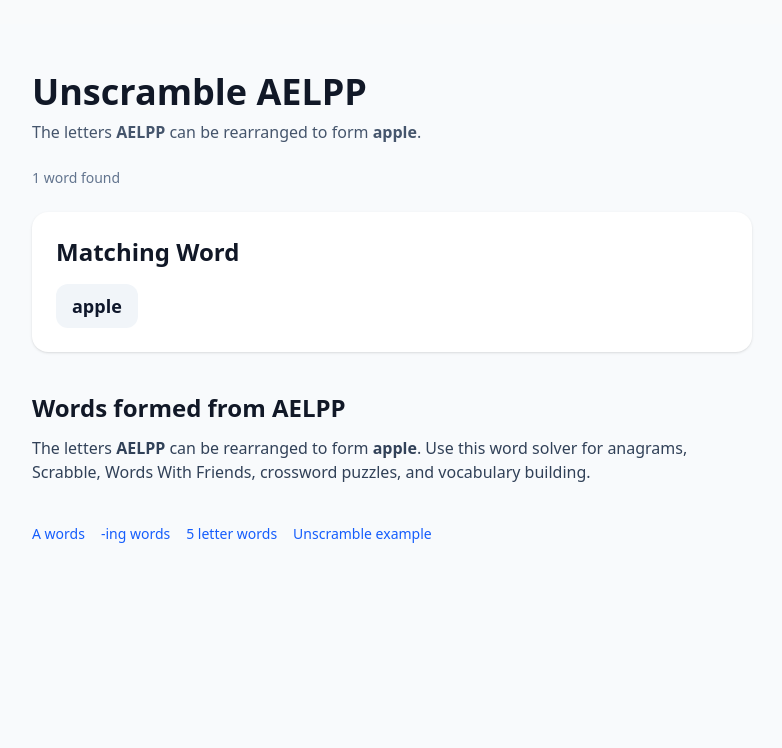
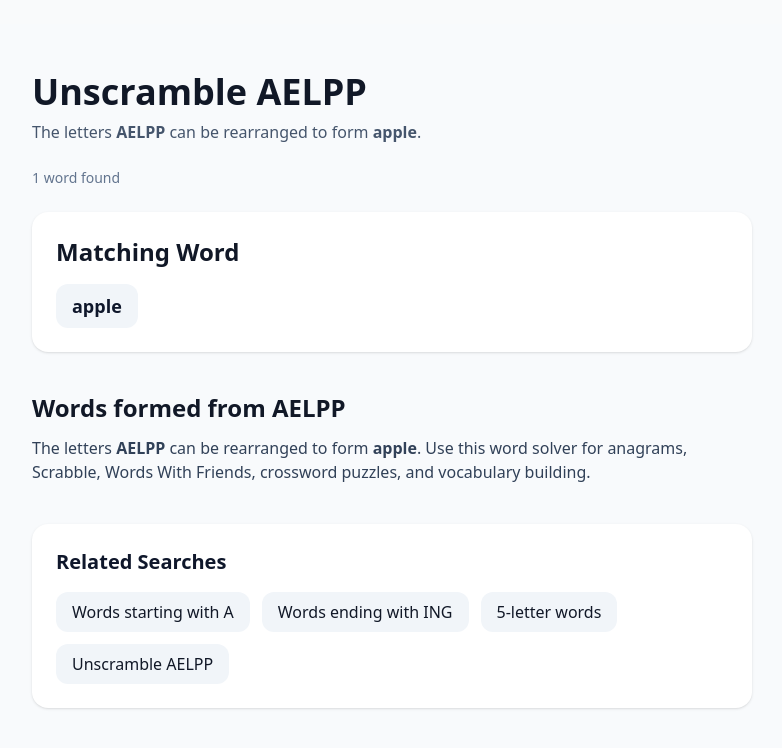
Before and after one commit to vmanglore/unscramble-word-app, a Next.js app: page /unscramble/aelpp in a window 1280 px wide. Shown: the top 748 px of the page, without its empty margins (248-1030 px from the left). Built offline with nearby package versions, Linux system fonts and the light colour scheme.

Commit message:
Make related links contextual

```diff
--- a/components/RelatedLinks.tsx
+++ b/components/RelatedLinks.tsx
@@ -1,46 +1,75 @@
 type Props = {
   pattern?: string;
+  word?: string;
+  letters?: string;
 };
 
-export default function RelatedLinks({ pattern }: Props) {
+type LinkItem = {
+  href: string;
+  label: string;
+};
+
+function uniqueLinks(links: LinkItem[]) {
+  const seen = new Set<string>();
+
+  return links.filter((link) => {
+    if (seen.has(link.href)) return false;
+    seen.add(link.href);
+    return true;
+  });
+}
+
+export default function RelatedLinks({ pattern, word, letters }: Props) {
+  const cleanWord = word?.toLowerCase().replace(/[^a-z]/g, "");
+  const cleanLetters = letters?.toLowerCase().replace(/[^a-z]/g, "");
+
+  const firstLetter = cleanWord?.[0] ?? cleanLetters?.[0] ?? "a";
+  const ending = cleanWord && cleanWord.length >= 3 ? cleanWord.slice(-3) : "ing";
+  const length = cleanWord?.length ?? cleanLetters?.length ?? 5;
+  const example = cleanLetters || "aelpp";
+
+  const links = uniqueLinks([
+    {
+      href: `/words-starting-with/${firstLetter}`,
+      label: `Words starting with ${firstLetter.toUpperCase()}`,
+    },
+    {
+      href: `/words-ending-with/${ending}`,
+      label: `Words ending with ${ending.toUpperCase()}`,
+    },
+    {
+      href: `/word-length/${length}`,
+      label: `${length}-letter words`,
+    },
+    {
+      href: `/unscramble/${example}`,
+      label: `Unscramble ${example.toUpperCase()}`,
+    },
+  ]);
+
   return (
-    <div className="mt-10 text-sm text-blue-600 flex flex-wrap gap-4 items-center">
+    <section className="mt-10 bg-white rounded-2xl shadow p-6">
+      <div className="mb-4">
+        <h2 className="text-xl font-semibold text-slate-900">Related Searches</h2>
+        {(pattern || cleanWord || cleanLetters) && (
+          <p className="text-sm text-slate-500 mt-1">
+            More word lists related to{" "}
+            <strong>{(pattern || cleanWord || cleanLetters)?.toUpperCase()}</strong>
+          </p>
+        )}
+      </div>
 
-      {/* Optional context label */}
-      {pattern && (
-        <span className="text-gray-500">
-          Related: <strong>{pattern}</strong>
-        </span>
-      )}
-
-      {/* Internal SEO links */}
-      <a
-        href="/words-starting-with/a"
-        className="hover:underline"
-      >
-        A words
-      </a>
-
-      <a
-        href="/words-ending-with/ing"
-        className="hover:underline"
-      >
-        -ing words
-      </a>
-
-      <a
-        href="/word-length/5"
-        className="hover:underline"
-      >
-        5 letter words
-      </a>
-
-      <a
-        href="/unscramble/aelpp"
-        className="hover:underline"
-      >
-        Unscramble example
-      </a>
-    </div>
+      <div className="flex flex-wrap gap-3">
+        {links.map((link) => (
+          <a
+            key={link.href}
+            href={link.href}
+            className="px-4 py-2 bg-slate-100 hover:bg-slate-200 rounded-xl text-slate-800 font-medium transition"
+          >
+            {link.label}
+          </a>
+        ))}
+      </div>
+    </section>
   );
 }
```
